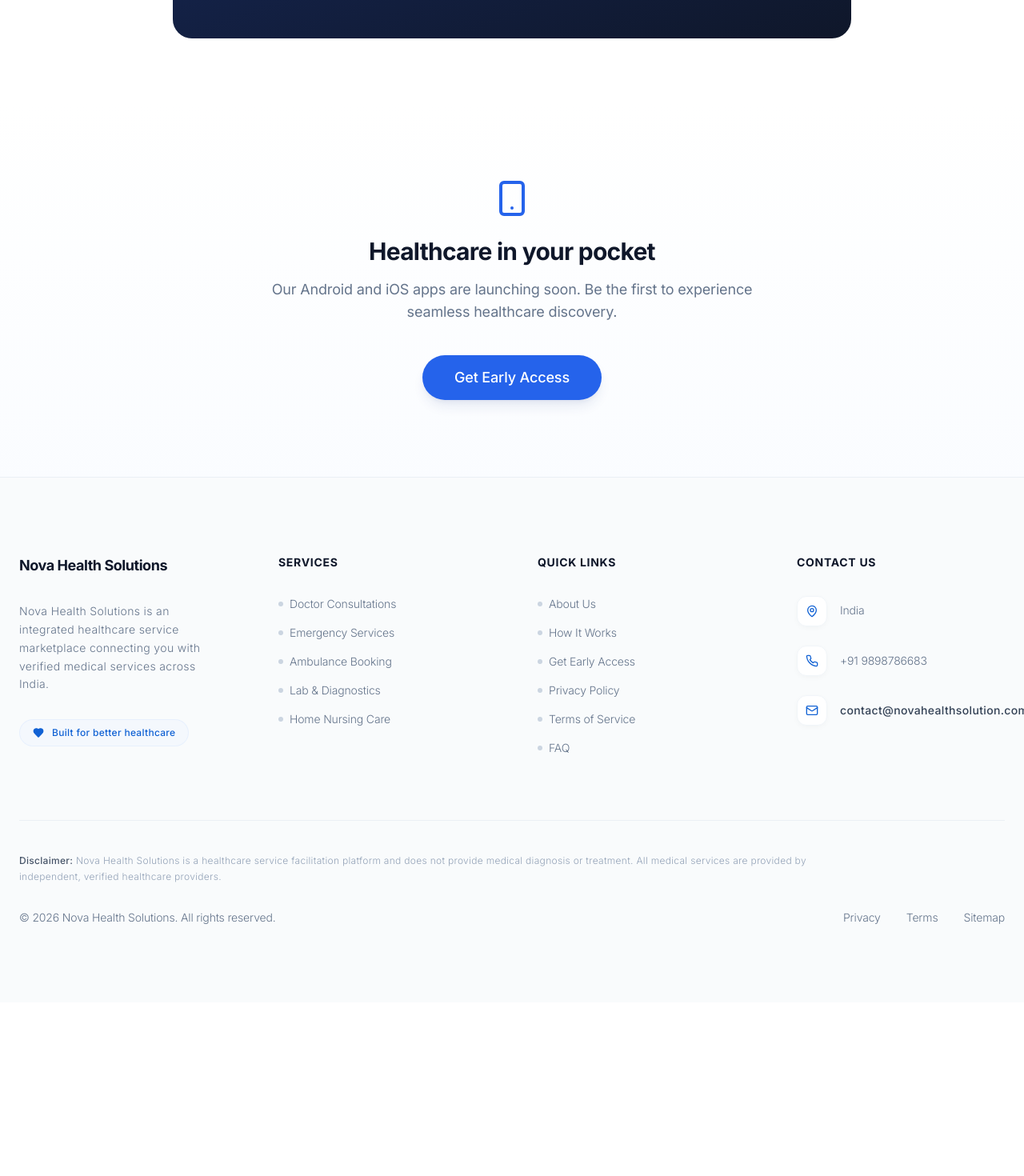
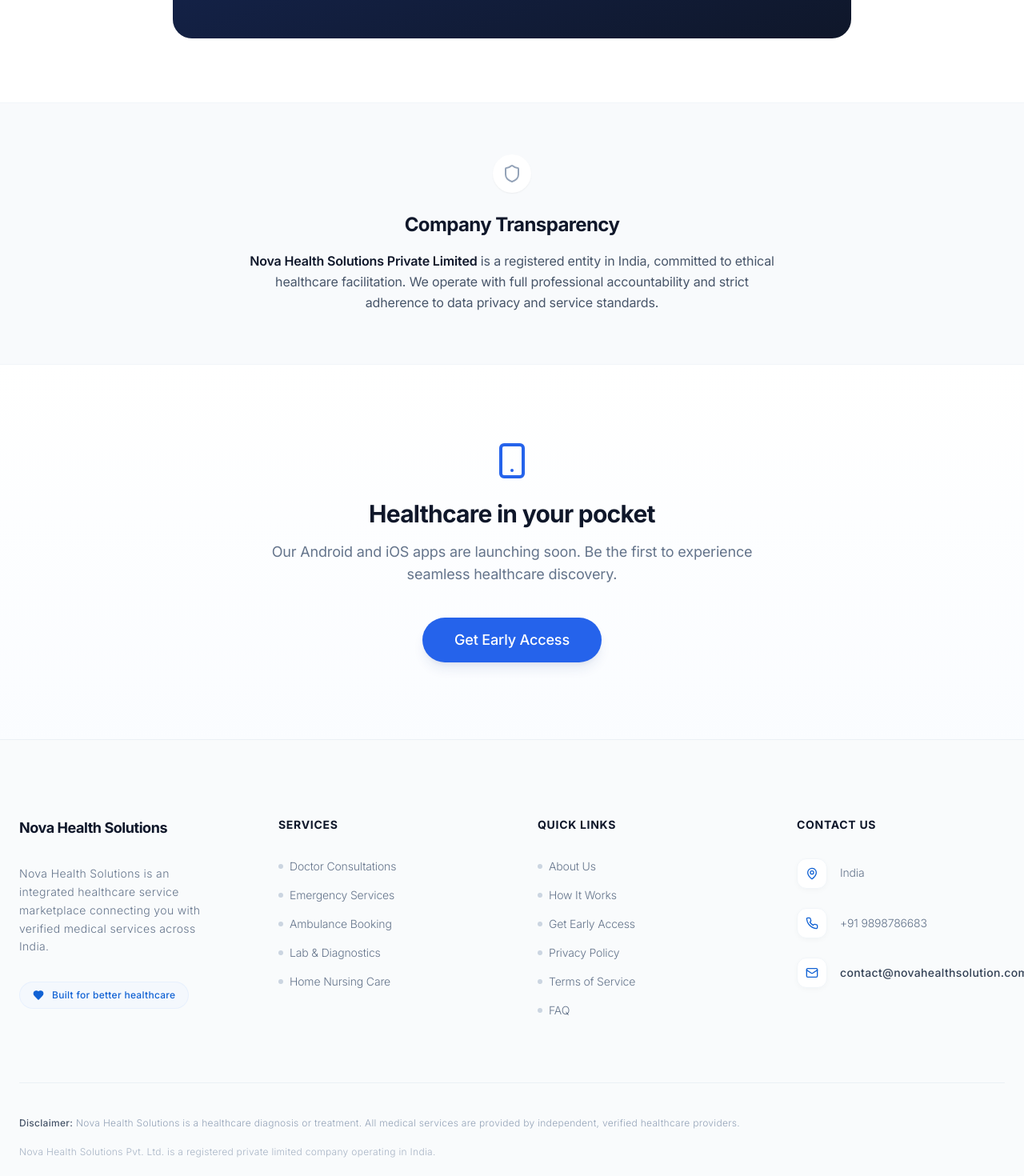
Before and after one commit to nansola399-netizen/Novahealth, a React (Vite) app: page /about-us in a window 1280 px wide. Shown: the part 1700-3170 px from the top of the page at 80% size. Before the commit the page ends 2953 px from the top, so only its background shows below. Built offline with nearby package versions, Linux system fonts and the light colour scheme; the HTML template or start-up script is replaced by a standard one.

Commit message:
Add Nova Health Solutions Pvt Ltd trust indicators

```diff
--- a/src/components/landing/Footer.tsx
+++ b/src/components/landing/Footer.tsx
@@ -159,9 +159,12 @@ export const Footer = () => {
         <div className="border-t border-slate-200/60 pt-10 mt-10">
           <p className="text-xs text-slate-400 mb-8 leading-relaxed max-w-5xl font-light tracking-wide">
             <strong className="text-slate-600 font-medium">Disclaimer:</strong> Nova Health Solutions is a healthcare
-            service facilitation platform and does not provide medical
             diagnosis or treatment. All medical services are provided by
             independent, verified healthcare providers.
+            <br className="mt-4 block" />
+            <span className="mt-4 block opacity-80">
+              Nova Health Solutions Pvt. Ltd. is a registered private limited company operating in India.
+            </span>
           </p>
           <div className="flex flex-col md:flex-row items-center justify-between gap-6 text-sm text-slate-500 font-light">
             <p>
--- a/src/pages/AboutUs.tsx
+++ b/src/pages/AboutUs.tsx
@@ -105,6 +105,19 @@ const AboutUs = () => {
                 </div>
             </section>
 
+            {/* Company Transparency */}
+            <section className="py-16 bg-slate-50 border-y border-slate-100">
+                <div className="container mx-auto px-6 max-w-4xl text-center">
+                    <div className="inline-flex items-center justify-center p-3 bg-white rounded-full shadow-sm mb-6">
+                        <Shield className="w-6 h-6 text-slate-400" />
+                    </div>
+                    <h2 className="text-2xl font-bold text-slate-900 mb-4">Company Transparency</h2>
+                    <p className="text-slate-600 leading-relaxed max-w-2xl mx-auto">
+                        <span className="font-semibold text-slate-900">Nova Health Solutions Private Limited</span> is a registered entity in India, committed to ethical healthcare facilitation. We operate with full professional accountability and strict adherence to data privacy and service standards.
+                    </p>
+                </div>
+            </section>
+
             {/* Early Access CTA */}
             <section className="py-24 bg-gradient-to-b from-white to-blue-50/30">
                 <div className="container mx-auto px-6 text-center max-w-2xl">
```
